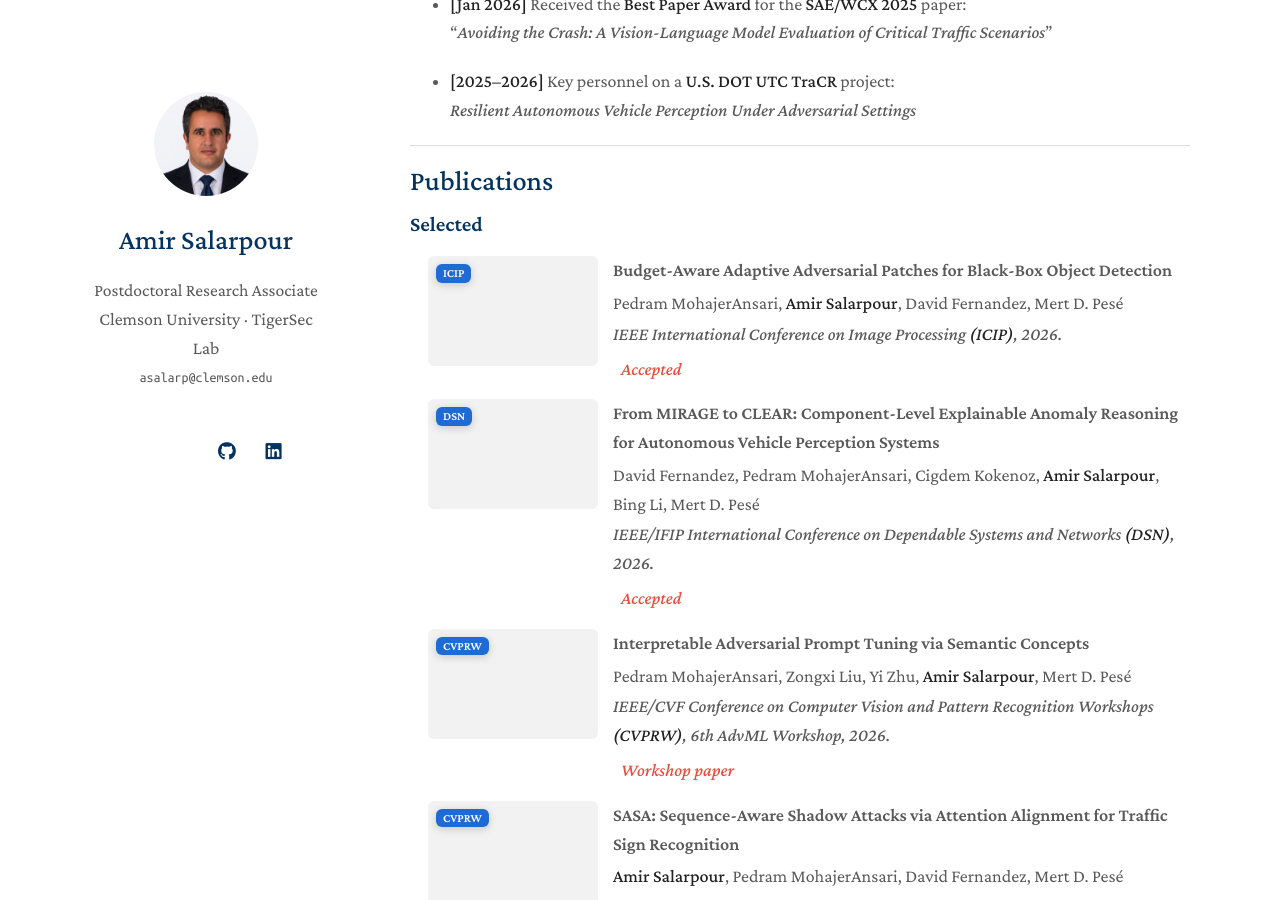
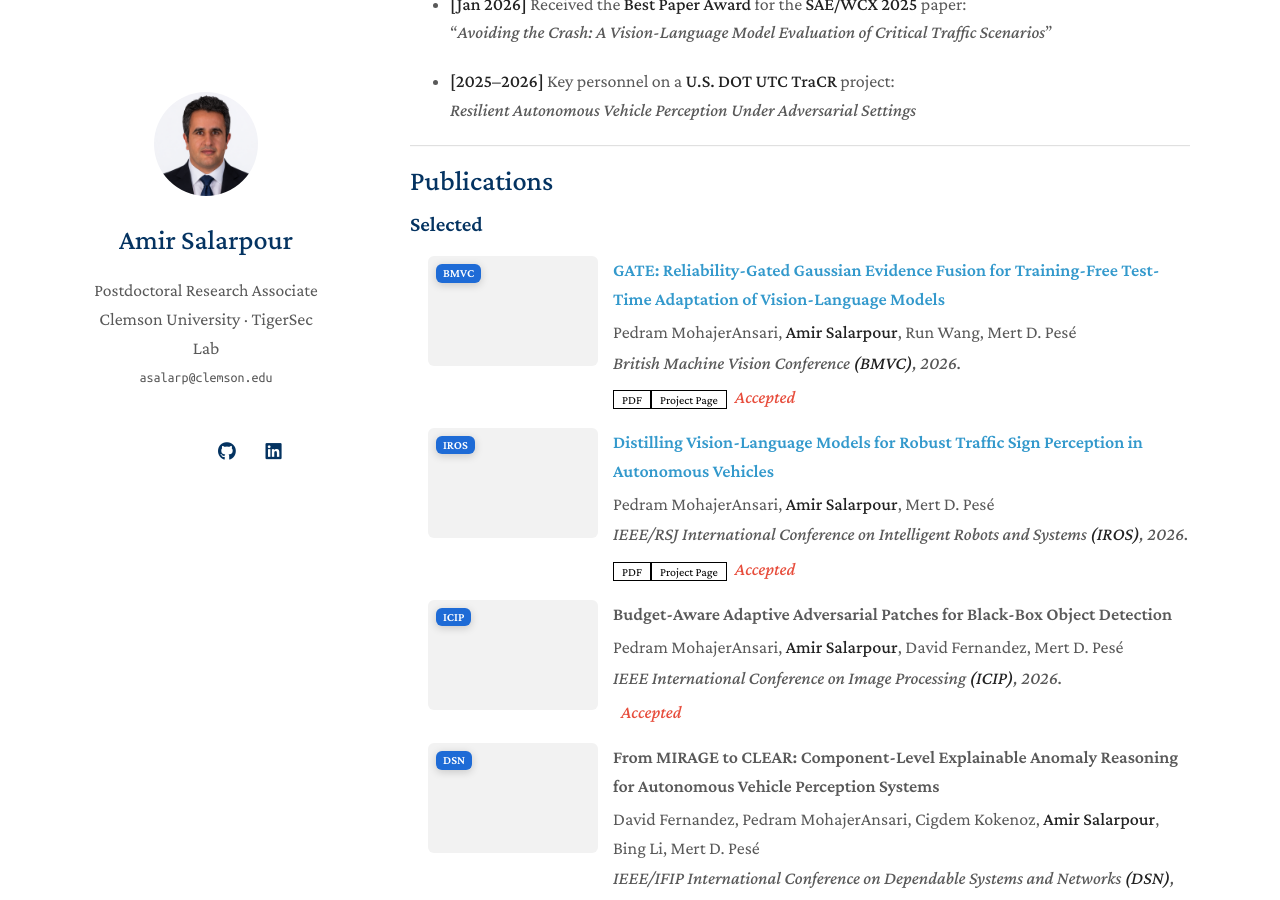
Before and after one commit to asalarpour/asalarpour.github.io, a Jekyll site: the page built from index.md, in a window 1280 px wide and 900 px high, scrolled down 2028 px. Built offline with Jekyll 4.4.1, drawn with Linux system fonts in a browser that asks for light colours; a style sheet for code colours, icons or effects is not loaded.

Commit message:
Add new publications for 2026

```diff
--- a/_data/publications.yml
+++ b/_data/publications.yml
@@ -2,6 +2,30 @@ main:
   # =========================
   # 2026
   # =========================
+
+  - title: "GATE: Reliability-Gated Gaussian Evidence Fusion for Training-Free Test-Time Adaptation of Vision-Language Models"
+    authors: "Pedram MohajerAnsari, <strong>Amir Salarpour</strong>, Run Wang, Mert D. Pesé"
+    conference_short: BMVC
+    conference: "British Machine Vision Conference <strong>(BMVC)</strong>, 2026."
+    notes: "Accepted"
+    pdf: "https://arxiv.org/pdf/2608.29395.pdf"
+    code: ""
+    page: "https://arxiv.org/abs/2608.29395"
+    bibtex: ""
+    image: ""
+    selected: true
+
+  - title: "Distilling Vision-Language Models for Robust Traffic Sign Perception in Autonomous Vehicles"
+    authors: "Pedram MohajerAnsari, <strong>Amir Salarpour</strong>, Mert D. Pesé"
+    conference_short: IROS
+    conference: "IEEE/RSJ International Conference on Intelligent Robots and Systems <strong>(IROS)</strong>, 2026."
+    notes: "Accepted"
+    pdf: "https://arxiv.org/pdf/2608.08815.pdf"
+    code: ""
+    page: "https://arxiv.org/abs/2608.08815"
+    bibtex: ""
+    image: ""
+    selected: true
 
   - title: "Budget-Aware Adaptive Adversarial Patches for Black-Box Object Detection"
     authors: "Pedram MohajerAnsari, <strong>Amir Salarpour</strong>, David Fernandez, Mert D. Pesé"
```
